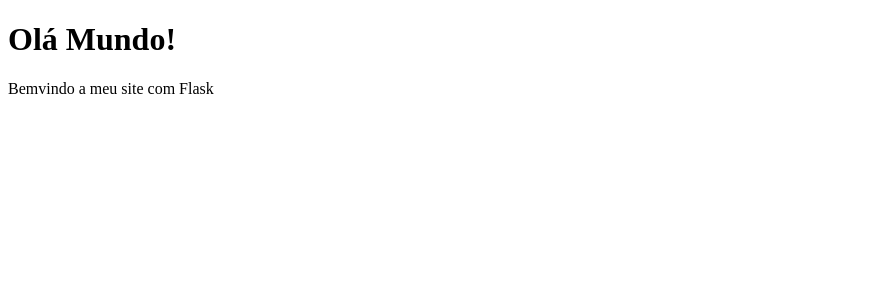
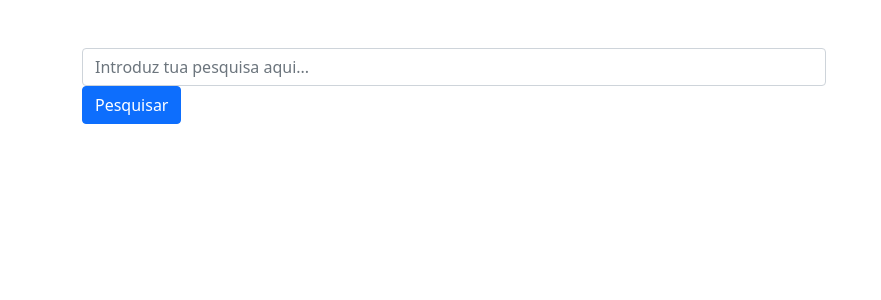
Before and after one commit to nboninfo/projWeb_1, a Flask app: page / in a window 1280 px wide. Shown: the top 300 px of the page, without its empty margins (0-881 px from the left). Run offline with Flask 3, Linux system fonts and the light colour scheme.

Commit message:
index com campo de vista

```diff
--- a/templates/index.html
+++ b/templates/index.html
@@ -1,12 +1,55 @@
 <!DOCTYPE html>
 <html lang="pt_PT">
+
 <head>
     <meta charset="UTF-8">
+    <meta http-equiv="X-UA-Compatible" content="IE=edge">
     <meta name="viewport" content="width=device-width, initial-scale=1.0">
-    <title>Meu Primeiro Projecto em Python com Flask</title>
+    <title>Cotizador de Libros</title>
+
+    <link href="https://cdn.jsdelivr.net/npm/bootstrap@5.1.0/dist/css/bootstrap.min.css" rel="stylesheet">
 </head>
+
 <body>
-    <h1>Olá Mundo!</h1>
-    <p>Bemvindo a meu site com Flask</p>
+
+    <div class="container mt-5">
+        <div class="row">
+            <form id="frmPesquisar">
+                <div class="col-md-8">
+                    <input type="text" class="form-control" id="titulo" placeholder="Introduz tua pesquisa aqui...">
+                </div>
+                <div class="col-md-4">
+                    <button type="submit" class="btn btn-primary">Pesquisar</button>
+                </div>
+            </form>
+        </div>
+
+        <div class="row mt-5">
+            <div class="col-md-12">
+                <div id="resultados">
+
+                </div>
+            </div>
+        </div>
+    </div>
+
+    <script src="https://cdnjs.cloudflare.com/ajax/libs/jquery/3.7.0/jquery.min.js"
+        integrity="sha512-3gJwYpMe3QewGELv8k/BX9vcqhryRdzRMxVfq6ngyWXwo03GFEzjsUm8Q7RZcHPHksttq7/GFoxjCVUjkjvPdw=="
+        crossorigin="anonymous" referrerpolicy="no-referrer"></script>
+    <script src="https://cdn.jsdelivr.net/npm/bootstrap@5.1.0/dist/js/bootstrap.bundle.min.js"></script>
+    <script>
+        $(() => {
+            $('#frmPesquisar').submit((e) => {
+                e.preventDefault();
+
+                const titulo = $('#titulo').val();
+
+                $.post('/pesquisar', { title: titulo }, (response) => {
+                    console.log(response);
+                });
+            });
+        });
+    </script>
 </body>
+
 </html>
```
